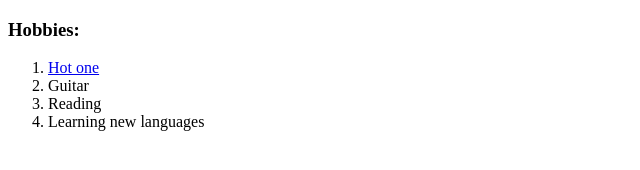
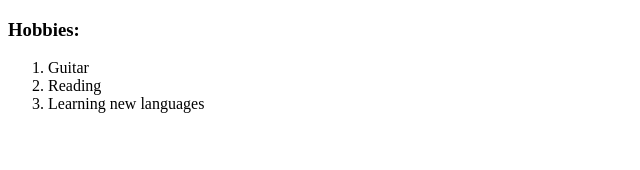
Before and after one commit to Abhishek8857/CV, a plain HTML site: page Hobbies.html in a window 1280 px wide. Shown: the whole page, without its empty margins (0-640 px from the left). Drawn offline with Linux system fonts and the light colour scheme.

Commit message:
Update Hobbies.html

```diff
--- a/Hobbies.html
+++ b/Hobbies.html
@@ -8,7 +8,6 @@
 <body>
     <h3>Hobbies:</h3>
     <ol>
-        <li><a href="https://www.youtube.com/watch?v=WHMb8N0z6uI">Hot one</a></li>
         <li>Guitar</li>
         <li>Reading</li>
         <li>Learning new languages</li>
```
